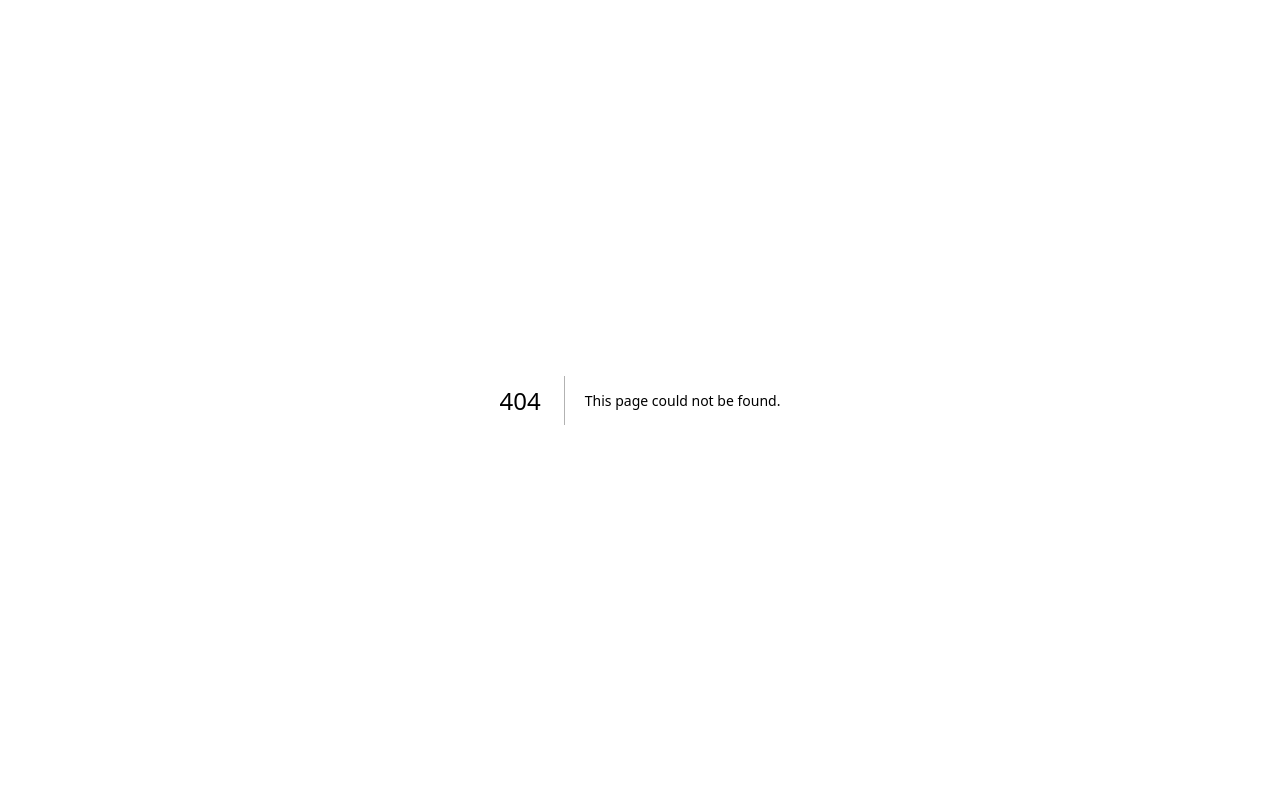
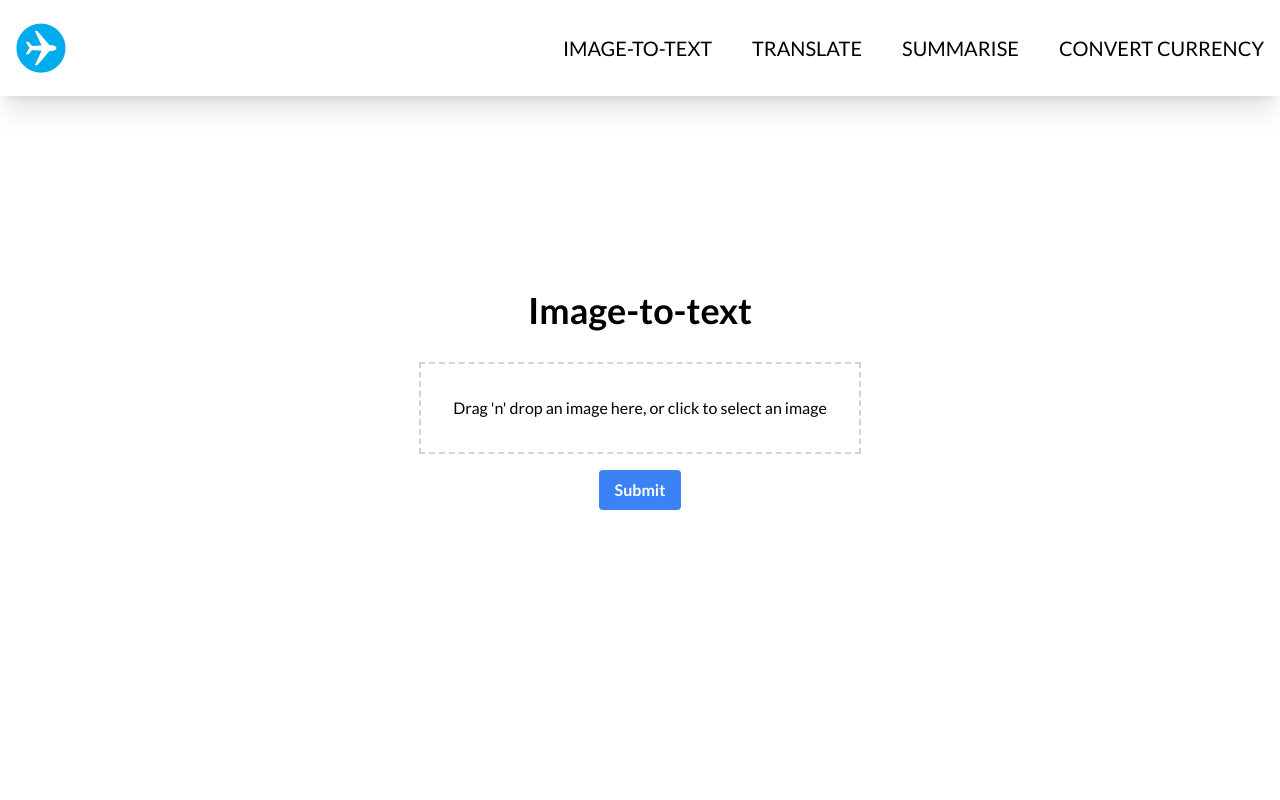
Before and after one commit to louisjoety/travel-toolkit, a Next.js app in the folder frontend/: page /image-to-text in a window 1280 px wide. Before the commit this address had no page. Shown: the top 800 px of the page. Built offline with nearby package versions, Linux system fonts and the light colour scheme.

Commit message:
file restructuring

```diff
--- /dev/null
+++ b/frontend/app/image-to-text/ExtractedText.tsx
@@ -0,0 +1,18 @@
+import React from 'react';
+
+interface ExtractedTextProps {
+  text: string;
+}
+
+const ExtractedText: React.FC<ExtractedTextProps> = ({ text }) => {
+  return (
+    text ? (
+      <div className="mt-8">
+        <h2 className="text-2xl font-bold mb-4">Extracted Text:</h2>
+        <p className="whitespace-pre-wrap">{text}</p>
+      </div>
+    ) : null
+  );
+};
+
+export default ExtractedText;
--- a/frontend/app/image-to-text/dropzone.tsx
+++ /dev/null
@@ -1,23 +0,0 @@
-import React from 'react';
-import { useDropzone } from 'react-dropzone';
-
-interface DropzoneProps {
-  onDrop: (acceptedFiles: File[]) => void;
-}
-
-const Dropzone: React.FC<DropzoneProps> = ({ onDrop }) => {
-  const { getRootProps, getInputProps, isDragActive } = useDropzone({ onDrop });
-
-  return (
-    <div {...getRootProps()} className="border-2 border-dashed border-gray-300 p-8 mb-4 cursor-pointer">
-      <input {...getInputProps()} />
-      {isDragActive ? (
-        <p>Drop the image here ...</p>
-      ) : (
-        <p>Drag 'n' drop an image here, or click to select an image</p>
-      )}
-    </div>
-  );
-};
-
-export default Dropzone;
--- /dev/null
+++ b/frontend/app/image-to-text/page.tsx
@@ -0,0 +1,93 @@
+'use client';
+
+import "../globals.css";
+import Header from "../components/Header";
+import Footer from "../components/Footer";
+import React, { useState, useCallback } from 'react';
+import { useRouter } from 'next/navigation';
+import Questions from "../components/Questions";
+import { useDropzone } from 'react-dropzone';
+import { Lato } from "next/font/google";
+import ExtractedText from "./ExtractedText";
+
+const lato = Lato({
+  subsets: ['latin'],
+  weight: ['400', '700'],
+});
+
+export default function Translator() {
+  const [menuOpen, setMenuOpen] = useState(false);
+  const [file, setFile] = useState<File | null>(null);
+  const [extractedText, setExtractedText] = useState<string>('');
+  const [isLoading, setIsLoading] = useState(false);
+  const router = useRouter();
+
+  const handleNav = () => {
+    setMenuOpen(!menuOpen);
+  };
+
+  const onDrop = useCallback((acceptedFiles: File[]) => {
+    setFile(acceptedFiles[0]);
+  }, []);
+
+  const { getRootProps, getInputProps, isDragActive } = useDropzone({ onDrop });
+
+  const handleSubmit = async () => {
+    if (!file) {
+      alert('Please select an image first.');
+      return;
+    }
+
+    setIsLoading(true);
+    const formData = new FormData();
+    formData.append('image', file);
+
+    try {
+      const response = await fetch('http://localhost:5000/api/convert', {
+        method: 'POST',
+        body: formData,
+      });
+
+      if (response.ok) {
+        const data = await response.json();
+        setExtractedText(data.text);
+      } else {
+        console.error('Error converting image to text');
+        alert('Error converting image to text. Please try again.');
+      }
+    } catch (error) {
+      console.error('Error:', error);
+      alert('An error occurred. Please try again.');
+    } finally {
+      setIsLoading(false);
+    }
+  };
+
+  return (
+    <div className={lato.className}>
+      <Header menuOpen={menuOpen} handleNav={handleNav} />
+      <main className="flex min-h-screen flex-col items-center justify-center p-24">
+        <h1 className="text-4xl font-bold mb-8">Image-to-text</h1>
+        <div {...getRootProps()} className="border-2 border-dashed border-gray-300 p-8 mb-4 cursor-pointer">
+          <input {...getInputProps()} />
+          {isDragActive ? (
+            <p>Drop the image here ...</p>
+          ) : (
+            <p>Drag 'n' drop an image here, or click to select an image</p>
+          )}
+        </div>
+        {file && <p className="mb-4">Selected file: {file.name}</p>}
+        <button
+          onClick={handleSubmit}
+          className="bg-blue-500 hover:bg-blue-700 text-white font-bold py-2 px-4 rounded"
+          disabled={isLoading}
+        >
+          {isLoading ? 'Processing...' : 'Submit'}
+        </button>
+        <ExtractedText text={extractedText} /> {/* Use the new component */}
+      </main>
+      <Questions />
+      <Footer />
+    </div>
+  );
+}
```
